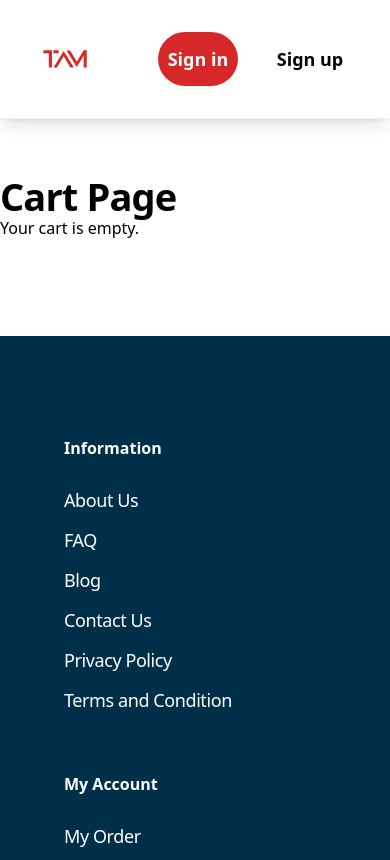
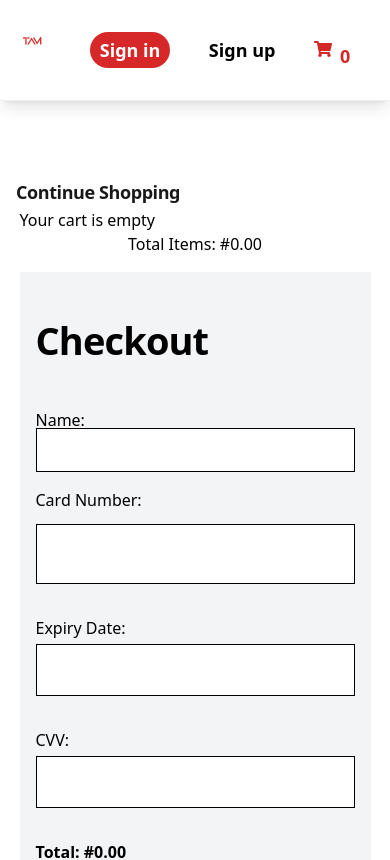
Before and after one commit to KrownWealth/travelandmeal, a Next.js app: page /cart in a window 390 px wide. Shown: the top 860 px of the page. Built offline with nearby package versions, Linux system fonts and the light colour scheme.

Commit message:
Added shopping cart functionality(add, delete, update)

```diff
--- a/package.json
+++ b/package.json
@@ -20,6 +20,7 @@
     "react": "18.2.0",
     "react-dom": "^18.2.0",
     "react-slick": "^0.29.0",
+    "react-toastify": "^9.1.3",
     "slick-carousel": "^1.8.1",
     "tailwindcss": "3.3.5"
   },
--- a/src/components/Header.jsx
+++ b/src/components/Header.jsx
@@ -5,12 +5,13 @@ import Link from "next/link";
 import { FaShoppingCart } from "react-icons/fa";
 import Modal from "./authentication/AuthModal";
 import SuccessMessage from "./authentication/SuccessMessage";
+import { useCart } from "@/contexts/CartContext"
 
 
 const Header = () => {
   const [showModal, setShowModal] = useState(false);
   const [showSuccessModal, setShowSuccessModal] = useState(false);
-
+  const { cartItems } = useCart();
 
   const handleSignInClick = () => {
     setShowModal(true);
@@ -32,9 +33,9 @@ const Header = () => {
             <Image
               src="/Assets/Images/TM.svg"
               alt="logo"
-              width={500}
-              height={500}
-              className="block lg:hidden"
+              width={250}
+              height={250}
+              className="block lg:hidden pt-4"
             />
           </Link>
           <Link href="/">
@@ -43,7 +44,7 @@ const Header = () => {
               alt="logo"
               width={300}
               height={300}
-              className="hidden lg:block pt-4 "
+              className="hidden lg:block"
             />
           </Link>
         </div>
@@ -60,9 +61,12 @@ const Header = () => {
           <button onClick={handleSignUpClick} className="ctaBgWhite">
             Sign up
           </button>
-          <div className="pt-2 text-[#d62828] text-2xl hidden lg:block" id="">
-            <FaShoppingCart />
-            <span className="ml-2">0</span>
+          <div className="pt-2 text-[#d62828] text-2xl items-center">
+            <Link href="/cart" className="flex" >
+                <FaShoppingCart />
+                <span className="ml-2">{cartItems.length}</span>
+
+            </Link>
           </div>
         </div>
       </div>
--- a/src/components/MenusCard.jsx
+++ b/src/components/MenusCard.jsx
@@ -18,10 +18,7 @@ const MenusCard = ({ restaurant, quantity, setQuantity, isOpen }) => {
               <div key={menuType}>
                 <div className="flex mx-auto justify-center items-center">
                   {restaurant[menuType].map((menuItem) => (
-                    <div
-                      key={menuItem.name}
-                      className="rounded overflow-hidden shadow-lg m-4"
-                    >
+                    <div key={menuItem.name} className="rounded overflow-hidden shadow-lg m-4">
                       <Image
                         src={menuItem.imgSrc}
                         alt={menuItem.altText}
--- a/src/components/carts/CartPage.jsx
+++ b/src/components/carts/CartPage.jsx
@@ -1,33 +1,27 @@
+import React from "react";
+import OrderDetails from "./OrderDetails"
+import Payment from "./Payment";
 import { useCart } from "@/contexts/CartContext";
-import Image from "next/image"
-import { useEffect } from "react";
+const calculateTotal = (items) => {
+  return items.reduce((total, item) => total + item.total, 0);
+};
+
+
 
 const CartPage = () => {
   const { cartItems } = useCart();
-
-  useEffect(() => {
-    console.log("Cart items updated:", cartItems);
-  }, [cartItems]);
+  const totalCartPrice = calculateTotal(cartItems);
 
   return (
     <div className="pt-44 pb-24">
-      <h1>Cart Page</h1>
-      {cartItems.length === 0 ? (
-        <p>Your cart is empty.</p>
-      ) : (
-        <ul>
-          {cartItems.map((item) => (
-            <div key={item.id}>
-              <Image src={item.imgSrc} alt={item.name} width={50} height={50} />
-              <p>Name: {item.name}</p>
-              <p>Price: {item.price}</p>
-              <p>Quantity: {item.quantity}</p>
-              <p>Total: {item.total}</p>
-              {/* Add additional fields as needed, e.g., item.image, item.price */}
-            </div>
-          ))}
-        </ul>
-      )}
+      <h3 className="pl-4 lg:pl-16 font-bold">Continue Shopping</h3>
+    <div className="rounded w-[90%] mx-auto ">
+    <div className="flex flex-col lg:flex-row">
+     <div className="basis-full lg:basis-3/5 bg-white "><OrderDetails /></div>
+      <div className="basis-full lg:basis-2/5 bg-gray-100 pt-12  p-4">
+        <Payment total={totalCartPrice} /></div>
+     </div>
+    </div>
     </div>
   );
 };
--- /dev/null
+++ b/src/components/carts/OrderDetails.jsx
@@ -0,0 +1,68 @@
+import React from "react";
+import { useCart } from "@/contexts/CartContext";
+import Image from "next/image";
+import { RiDeleteBinLine } from "react-icons/ri";
+import { FaPlus, FaMinus } from "react-icons/fa";
+
+const OrderDetails = () => {
+  const { cartItems, setCartItems } = useCart();
+
+  const handleRemoveItem = (index) => {
+    const newCartItems = [...cartItems];
+    newCartItems.splice(index, 1);
+    setCartItems(newCartItems);
+  };
+
+  const handleQuantityChange = (index, newQuantity) => {
+    const updatedCartItems = [...cartItems];
+    updatedCartItems[index].quantity = newQuantity;
+    updatedCartItems[index].total = newQuantity * updatedCartItems[index].price;
+    setCartItems(updatedCartItems);
+  };
+
+  const totalCartPrice = cartItems.reduce((total, item) => total + item.total, 0);
+
+  return (
+    <div>
+      {cartItems.length > 0 ? (
+        cartItems.map((item, index) => (
+          <div key={index} className="flex flex-row justify-around p-4">
+            <div className="flex">
+              <Image
+                src={item.imgSrc}
+                alt={item.name}
+                width={100}
+                height={100}
+                className="rounded overflow-hidden shadow-lg "
+              />
+            </div>
+            <div className="flex flex-col">
+              <p> {item.name}</p>
+              <p> {item.price}</p>
+              <div className="flex items-center">
+               <p className="mr-4">Qty: </p>
+                  <FaMinus onClick={() => handleQuantityChange(index, item.quantity - 1)} />
+                <span className="mx-2">{item.quantity}</span>
+                  <FaPlus onClick={() => handleQuantityChange(index, item.quantity + 1)} />
+              </div>
+            </div>
+            <div className="flex">
+              <p>Total: {item.total}</p>
+              <RiDeleteBinLine
+                onClick={() => handleRemoveItem(index)}
+                className="text-[#d62828] ml-2 cursor-pointer"
+              />
+            </div>
+          </div>
+        ))
+      ) : (
+        <p>Your cart is empty</p>
+      )}
+      <div className="flex justify-center items-center mb-4">
+        <p>Total Items: #{totalCartPrice.toFixed(2)}</p>
+      </div>
+    </div>
+  );
+};
+
+export default OrderDetails;
--- /dev/null
+++ b/src/components/carts/Payment.jsx
@@ -0,0 +1,45 @@
+import React, { useState } from "react";
+import { useCart } from "@/contexts/CartContext";
+
+const calculateTotal = (items) => {
+  return items.reduce((total, item) => total + item.total, 0);
+};
+
+const Payment = ({total}) => {
+
+  const handleSubmit = (event) => {
+    event.preventDefault();
+    // Add logic for handling the payment (e.g., API call, redirect, etc.)
+    console.log("Payment submitted!");
+  };
+
+  return (
+    <div>
+      <h1>Checkout</h1>
+      <form onSubmit={handleSubmit}>
+      <div className="grid grid-rows-2 pt-12 h-28">
+      <label>Name: </label>
+      <input type="text" name="name" required />
+      </div>
+
+      <div className="grid grid-rows-2 pt-4 h-28">
+      <label> Card Number: </label>
+      <input type="text" name="cardNumber" required />
+      </div>
+      <div className="grid grid-rows-2 pt-8 h-28">
+      <label>  Expiry Date: </label>
+      <input type="text" name="expiryDate" required />
+      </div>
+      <div className="grid grid-rows-2 pt-8 h-28">
+      <label> CVV: </label>
+      <input type="text" name="cvv" required />
+      </div>
+        <div className="pt-8 font-bold"><p>Total: #{total.toFixed(2)}</p></div>
+        <button type="submit" className="flex bg-deep-red rounded-2 w-[250px]
+         justify-center items-center mt-8 font-bold mx-auto">Pay Now</button>
+      </form>
+    </div>
+  );
+};
+
+export default Payment;
--- a/src/contexts/CartContext.js
+++ b/src/contexts/CartContext.js
@@ -1,22 +1,13 @@
-import { createContext, useContext, useState } from 'react';
+
+import { createContext, useContext, useState,} from 'react';
 
 const CartContext = createContext();
 
 export const CartProvider = ({ children }) => {
   const [cartItems, setCartItems] = useState([]);
 
-
-  const addToCart = (item) => {
-    // console.log("Adding to cart:", item);
-    setCartItems((prevItems) => [
-      ...prevItems,
-      item
-    ]);
-  };
-
-
   return (
-    <CartContext.Provider value={{ cartItems, addToCart }}>
+    <CartContext.Provider value={{ cartItems, setCartItems  }}>
       {children}
     </CartContext.Provider>
   );
--- a/src/pages/_app.js
+++ b/src/pages/_app.js
@@ -1,9 +1,9 @@
 import "@/styles/globals.css";
-
 import Layout from "../components/Layout";
 import { Raleway } from "next/font/google";
 import { CartProvider } from "@/contexts/CartContext";
-
+import { ToastContainer } from "react-toastify";
+import "react-toastify/dist/ReactToastify.css";
 
 const raleway = Raleway({
   subsets: ["latin"],
@@ -15,6 +15,7 @@ export default function App({ Component, pageProps }) {
     < CartProvider>
     <Layout>
       <Component {...pageProps} />
+      <ToastContainer />
     </Layout>
     </ CartProvider>
   );
--- a/src/pages/restaurants/[id].js
+++ b/src/pages/restaurants/[id].js
@@ -9,6 +9,7 @@ import Restaurants from "@/components/RestaurantsData";
 import { QuantityModal } from "@/components/carts/CartModal";
 import Image from "next/image";
 import { useCart } from "@/contexts/CartContext";
+import { toast } from "react-toastify";
 
 
 const EachRestaurants = ({
@@ -23,11 +24,8 @@ const EachRestaurants = ({
   const [quantity, setQuantity] = useState(1);
   const [quantityModalOpen, setQuantityModalOpen] = useState(false);
   const [selectedMenuItem, setSelectedMenuItem] = useState(null);
-  const { addToCart, cartItems } = useCart();
+  const { cartItems, setCartItems } = useCart();
 
-  useEffect(() => {
-    console.log("Cart items after update:", cartItems);
-  }, [cartItems]);
 
 
   const restaurant = Restaurants.find((r) => r.id === restaurantId);
@@ -61,18 +59,23 @@ const EachRestaurants = ({
     return quantity * (parseFloat(selectedMenuItem?.price) || 1);
   }
 
-const handleAddToCart = (event) => {
-  event.preventDefault();
+  const handleAddToCart = () => {
     const total = handleTotal();
-  const cartItem = {
+    const newCartItem = {
       ...selectedMenuItem,
       quantity,
       total,
     };
-  addToCart(cartItem);
+    setCartItems([...cartItems, newCartItem]);
+    toast.success('Item added to cart!', {
+      position: toast.POSITION.TOP_RIGHT,
+      autoClose: 2000,
+      hideProgressBar: true,
+      closeOnClick: true,
+
+    });
     setQuantityModalOpen(false);
   };
-
 
   return (
     <section className="pt-24 pb-40 bg-white">
--- a/src/styles/globals.css
+++ b/src/styles/globals.css
@@ -113,6 +113,7 @@ header{
 }
 
 .navigation{
+  max-height: 100px;
   display: flex;
   flex-direction: row;
   /* background-color: #e9e2b7; */
@@ -121,6 +122,7 @@ header{
 }
 
 .topNav {
+
   display: flex;
   justify-content: flex-end;
   gap: 2rem;
@@ -174,6 +176,14 @@ button.ctaBgWhite{
 }
 .border-custom-color{
   border-color: var(--deep-blue);
+}
+
+/**Input field */
+input{
+  border-width: 1px;
+  border-color: #000;
+  margin-top: -12px;
+
 }
 /*Slider*/
 .slick-slide > div{
```
Also changed, not shown: src/components/carts/index.js (deleted), 1 other file (tests, documents, lock files or other folders). Lines whose indentation alone changed are shown as unchanged.
